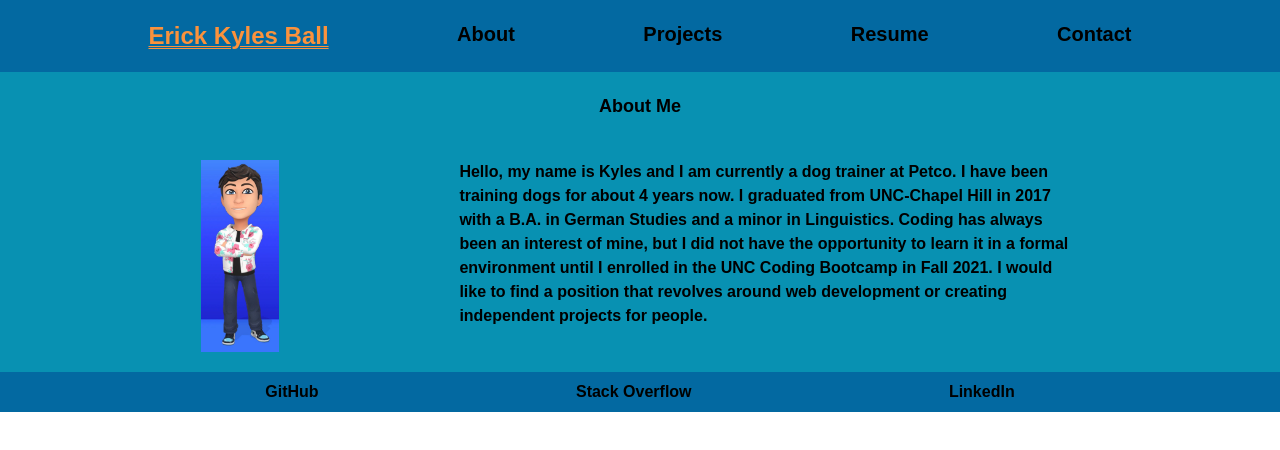
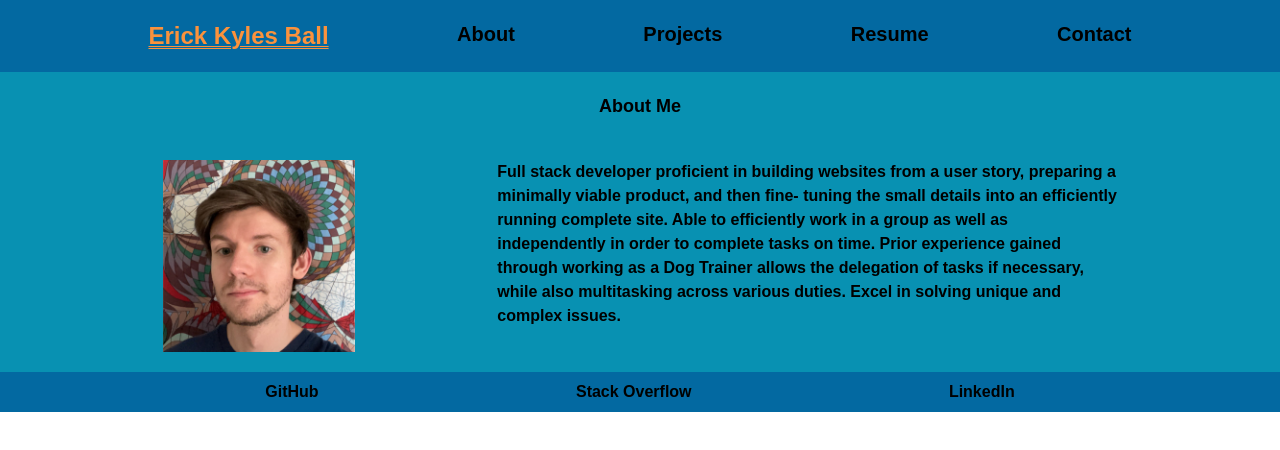
Before and after one commit to ekball/C20-React-Portfolio, a React (Create React App) app: page / in a window 1280 px wide. Shown: the top 450 px of the page. Built offline with nearby package versions, Linux system fonts and the light colour scheme.

Commit message:
swapped avatar picture for actual picture of myself

```diff
--- a/src/components/About/index.js
+++ b/src/components/About/index.js
@@ -1,5 +1,6 @@
 import React from 'react';
 import Avatar from '../../assets/images/avatar.jpeg';
+import ProfilePicture from '../../assets/images/profile-picture.jpeg';
 
 function About() {
   return (
@@ -10,12 +11,13 @@ function About() {
 
       <div className='flex justify-evenly align-center p-5'>
 
-      <img src={Avatar} className='h-48'/>
+      <img src={ProfilePicture} className='h-48'/>
 
       <p className='flex flex-wrap w-1/2'>
-            Hello, my name is Kyles and I am currently a dog trainer at Petco. I have been training dogs for about 4 years now. I graduated from UNC-Chapel Hill in 2017 with a B.A. in German Studies and a minor in Linguistics.
-            Coding has always been an interest of mine, but I did not have the opportunity to learn it in a formal environment until I enrolled in the UNC Coding Bootcamp in Fall 2021.
-            I would like to find a position that revolves around web development or creating independent projects for people.
+      Full stack developer proficient in building websites from a user story, preparing a minimally viable product, and then fine- tuning the small details into an efficiently running complete site.
+      Able to efficiently work in a group as well as independently in order to complete tasks on time.
+      Prior experience gained through working as a Dog Trainer allows the delegation of tasks if necessary, while also multitasking across various duties.
+      Excel in solving unique and complex issues.
       </p>
 
 
```
Also changed, not shown: src/assets/images/profile-picture.jpeg (added).
